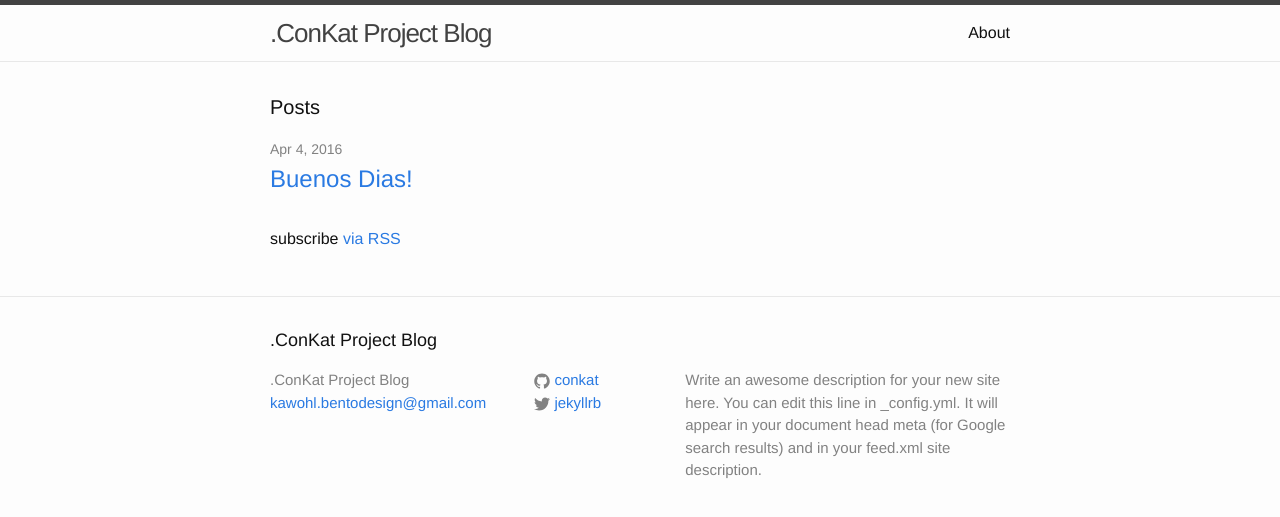
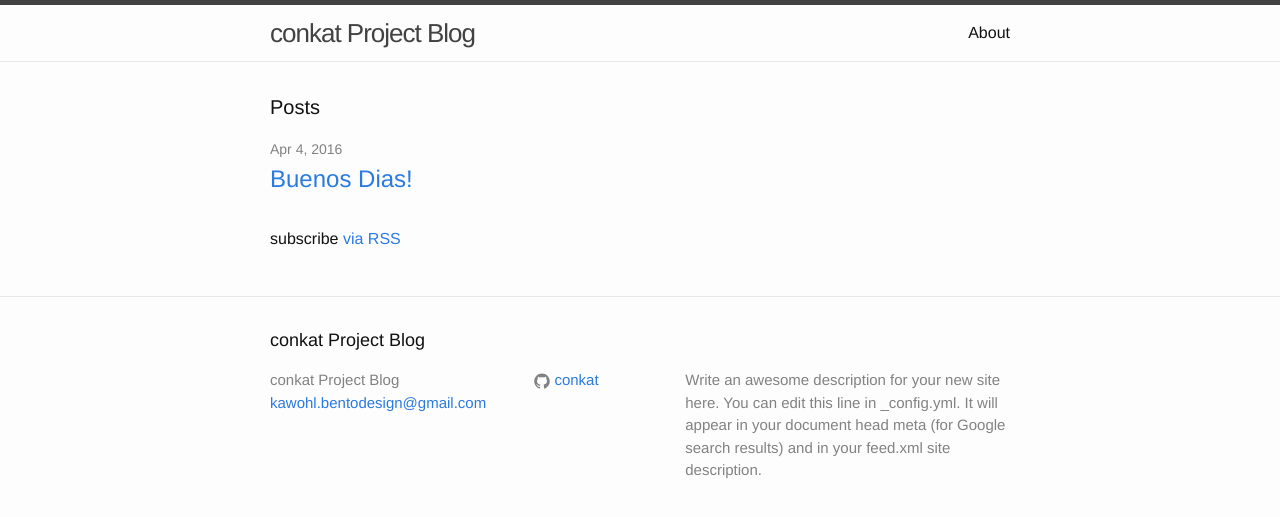
Before and after one commit to conkat/conkat.github.io, a Jekyll site: the page built from index.html, in a window 1280 px wide. Shown: the top 517 px of the page. Built offline with Jekyll 4.4.1, drawn with Linux system fonts in a browser that asks for light colours.

Commit message:
and even more fun with jekyll

```diff
--- a/_config.yml
+++ b/_config.yml
@@ -6,7 +6,7 @@
 # 'jekyll serve'. If you change this file, please restart the server process.
 
 # Site settings
-title: .ConKat Project Blog
+title: conkat Project Blog
 email: kawohl.bentodesign@gmail.com
 description: > # this means to ignore newlines until "baseurl:"
   Write an awesome description for your new site here. You can edit this
@@ -14,8 +14,8 @@ description: > # this means to ignore newlines until "baseurl:"
   Google search results) and in your feed.xml site description.
 baseurl: "" # the subpath of your site, e.g. /blog
 url: "http://conkat.github.io" # the base hostname & protocol for your site
-twitter_username: jekyllrb
-github_username:  conkat
+twitter_username:
+github_username: conkat
 
 # Build settings
 markdown: kramdown
--- a/_posts/2016-04-04-buenosdias.markdown
+++ b/_posts/2016-04-04-buenosdias.markdown
@@ -5,4 +5,4 @@ date:   2016-04-04 11:28:45 +0200
 categories: slice-of-life
 ---
 We are co-working today with some lemonades and Italian street music...
-![git status - Fighting the Monday Spirit with Laughter and Markdown]({{ site.url }}/assets/20160404_worksession.jpg)
+![git status - Fighting the Monday Spirit with Laughter and Markdown](/assets/20160404_worksession.jpg)
```
